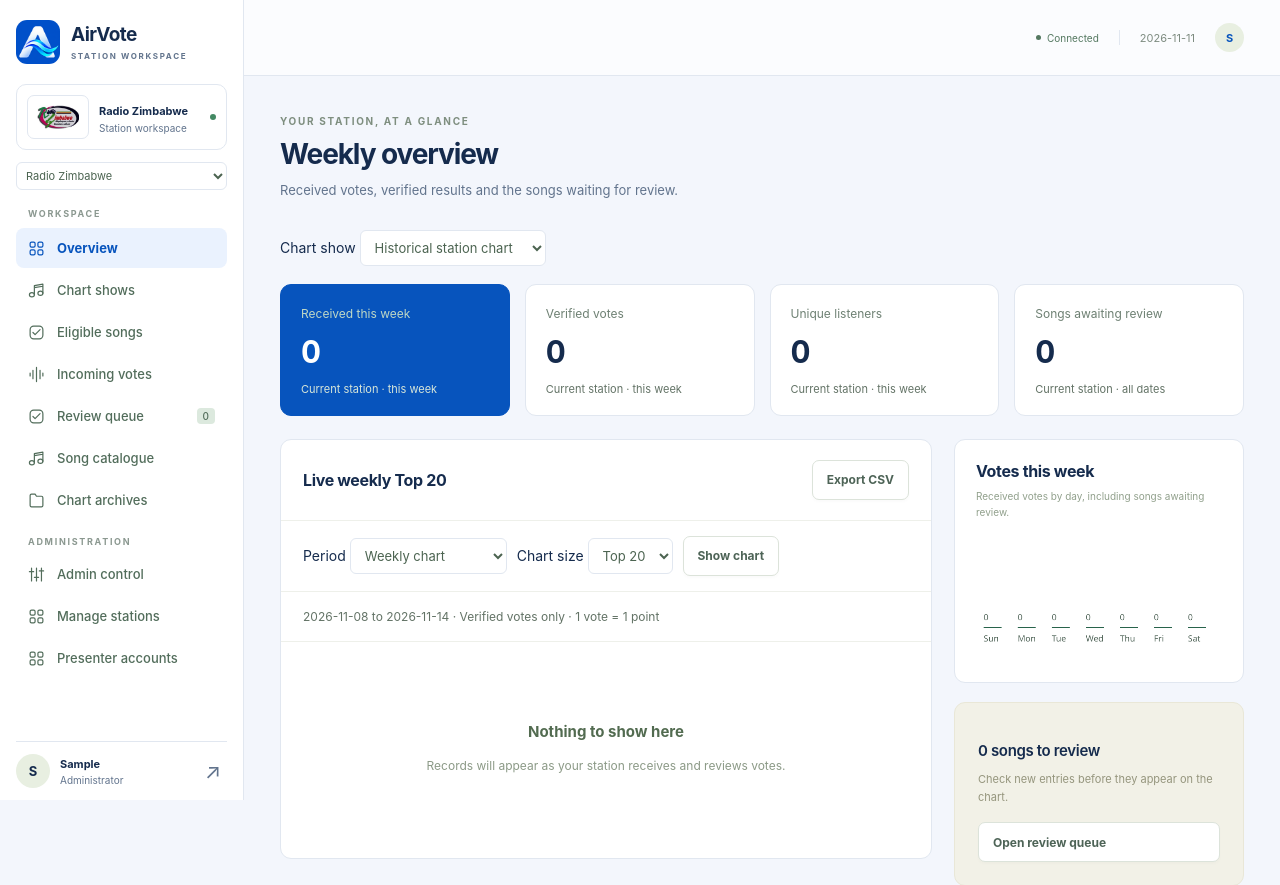
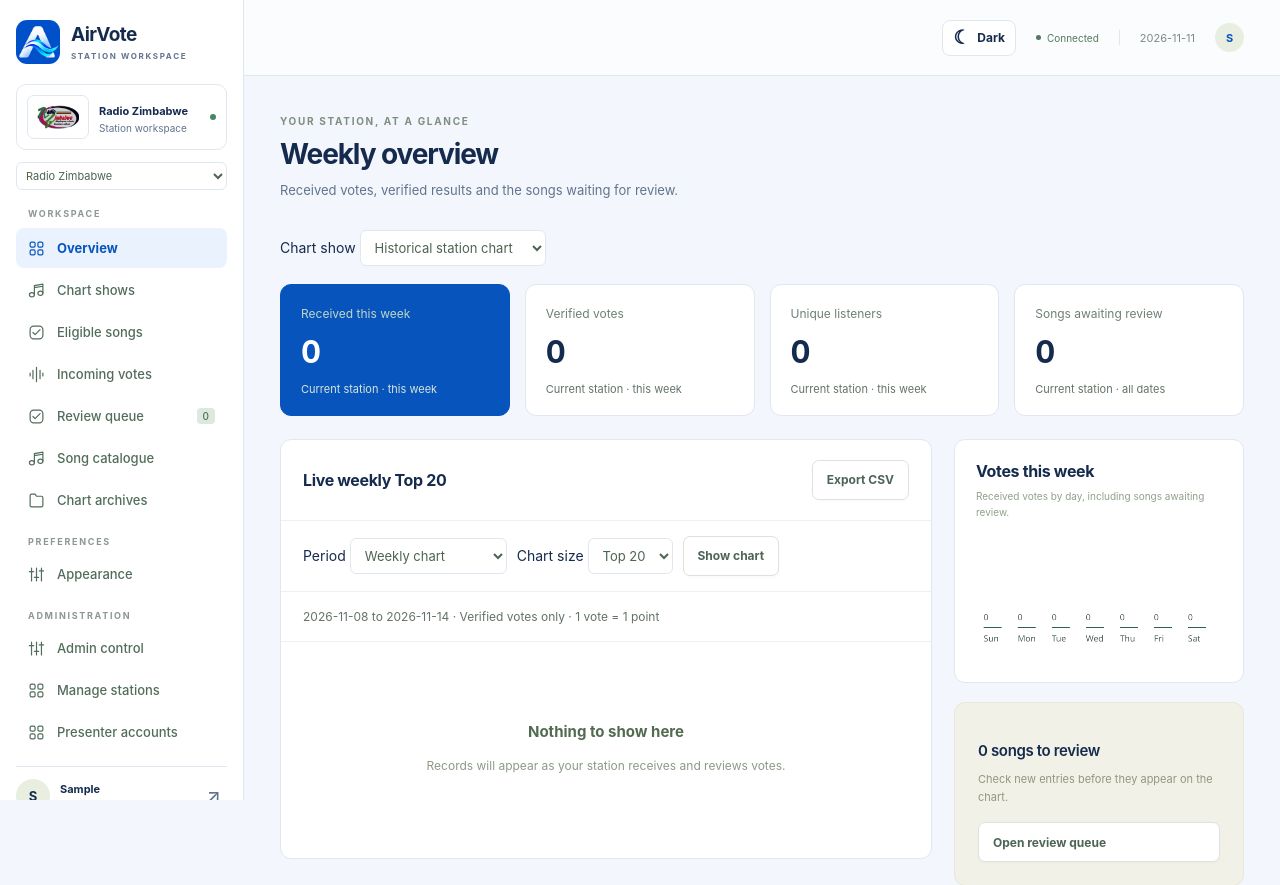
Before and after one commit to dev-merit01/radio-zimbabwe-chatbot, a Django app: page / in a window 1280 px wide. Shown: the top 885 px of the page. Run offline with Django 5.2, Linux system fonts and the light colour scheme; the visitor is signed in with stand-in values (Sample User, id 1); data comes from the database, SQL or seed files in the repository; data that the repository does not hold is empty; parts of the project's set-up code (start-up, migrations or seed data) failed here and were passed over.

Commit message:
Enable persistent light/dark theme controls in templates/dashboard/workspace.html

```diff
--- a/templates/dashboard/workspace.html
+++ b/templates/dashboard/workspace.html
@@ -1,5 +1,5 @@
 {% load static %}<!doctype html>
-<html lang="en"><head><meta charset="utf-8"><meta name="viewport" content="width=device-width,initial-scale=1"><title>{{ branding_station_name }} · AirVote</title><link rel="stylesheet" href="{% static 'workspace/studio.css' %}?v=mobile-drawer-20261110"><script defer src="{% static 'workspace/studio.js' %}?v=mobile-drawer-20261110"></script></head>
+<html lang="en"><head><meta charset="utf-8"><meta name="viewport" content="width=device-width,initial-scale=1"><title>{{ branding_station_name }} · AirVote</title><script src="{% static 'workspace/theme.js' %}?v=theme-20261111"></script><link rel="stylesheet" href="{% static 'workspace/studio.css' %}?v=mobile-drawer-20261110"><link rel="stylesheet" href="{% static 'workspace/theme.css' %}?v=theme-20261111"><script defer src="{% static 'workspace/studio.js' %}?v=mobile-drawer-20261110"></script></head>
 <body class="airvote-workspace">
 <svg class="svg-defs" aria-hidden="true"><defs>
 <symbol id="i-grid" viewBox="0 0 24 24"><rect x="3" y="3" width="7" height="7" rx="2"/><rect x="14" y="3" width="7" height="7" rx="2"/><rect x="3" y="14" width="7" height="7" rx="2"/><rect x="14" y="14" width="7" height="7" rx="2"/></symbol>
@@ -27,6 +27,7 @@
 <button class="nav-item" data-page="review"><svg><use href="#i-check"/></svg>Review queue<span id="nav-pending" class="nav-count">0</span></button>
 <button class="nav-item" data-page="catalogue"><svg><use href="#i-music"/></svg>Song catalogue</button>
 <button class="nav-item" data-page="archives"><svg><use href="#i-folder"/></svg>Chart archives</button>
+<div class="nav-label secondary-label">PREFERENCES</div><button class="nav-item" type="button" id="appearance-open" aria-haspopup="dialog" aria-controls="appearance-dialog"><svg><use href="#i-settings"/></svg>Appearance</button>
 {% if request.user.is_superuser %}<div class="nav-label secondary-label">ADMINISTRATION</div>
 <button class="nav-item" data-page="administration"><svg><use href="#i-settings"/></svg>Admin control</button>
 <button class="nav-item" data-page="stations"><svg><use href="#i-grid"/></svg>Manage stations</button>
@@ -34,7 +35,7 @@
 </nav>
 <div class="sidebar-bottom"><div class="profile"><a class="avatar" href="{% url 'accounts:profile' %}" aria-label="Your account">{{ request.user.username|first|upper }}</a><div><a href="{% url 'accounts:profile' %}" title="Your profile"><strong>{{ request.user.first_name|default:request.user.username }}</strong></a><span>{% if request.user.is_superuser %}Administrator{% elif presenter_chart_show_name %}Presenter · {{ presenter_chart_show_name }}{% else %}Station team{% endif %}</span></div><form method="post" action="{% url 'accounts:logout' %}">{% csrf_token %}<button class="signout" title="Sign out" aria-label="Sign out">↗</button></form></div></div>
 </aside>
-<div class="main-shell"><header class="topbar"><div><button class="mobile-toggle icon-button" id="menu-toggle" aria-label="Toggle navigation" aria-expanded="false" aria-controls="sidebar">☰</button></div><div class="topbar-right"><span class="connection" id="connection"><i></i><span>Connecting</span></span><span class="topbar-divider"></span><span id="today-label"></span><a class="avatar small" href="{% url 'accounts:profile' %}" aria-label="Open your profile" title="Your profile">{{ request.user.username|first|upper }}</a></div></header>
+<div class="main-shell"><header class="topbar"><div><button class="mobile-toggle icon-button" id="menu-toggle" aria-label="Toggle navigation" aria-expanded="false" aria-controls="sidebar">☰</button></div><div class="topbar-right"><button class="theme-quick-toggle" type="button" id="theme-quick-toggle" aria-pressed="false" aria-label="Switch to dark mode" title="Switch to dark mode"><span class="theme-icon" aria-hidden="true">☾</span><span class="theme-toggle-label">Dark</span></button><span class="connection" id="connection"><i></i><span>Connecting</span></span><span class="topbar-divider"></span><span id="today-label"></span><a class="avatar small" href="{% url 'accounts:profile' %}" aria-label="Open your profile" title="Your profile">{{ request.user.username|first|upper }}</a></div></header>
 <main id="main-content"><div class="page-heading"><div><span class="eyebrow" id="page-eyebrow">YOUR STATION, AT A GLANCE</span><h1 id="page-title">Weekly overview</h1><p id="page-description">Received votes, verified results and the songs waiting for review.</p></div></div>
 <div class="notice hidden" id="offline-banner" role="status">Connection interrupted. Results are from the last successful update. Changes are unavailable until reconnected.</div>
 {% if messages %}<div class="notice">{% for message in messages %}<p>{{ message }}</p>{% endfor %}</div>{% endif %}
@@ -44,5 +45,6 @@
 <div id="toast" class="toast hidden" role="status"></div>
 <dialog id="modal"><form id="modal-form"><div class="modal-top"><h2 id="modal-title"></h2><button type="button" class="icon-button" id="close-modal" aria-label="Close dialog">×</button></div><div id="modal-content"></div><p class="form-error" id="modal-error" role="alert"></p><div class="modal-actions"><button type="button" class="button secondary" id="cancel-modal">Cancel</button><button type="submit" class="button primary" id="modal-submit">Save changes</button></div></form></dialog>
 <dialog id="station-dialog"><form method="post" action="{% url 'accounts:switch_station' %}">{% csrf_token %}<input type="hidden" name="station" id="destination-station"><div class="modal-top"><h2>Unlock station</h2></div><p id="station-destination-label"></p><label class="field" for="station-password">Station password<input id="station-password" name="password" type="password" required maxlength="128" autocomplete="off"></label><div class="modal-actions"><button type="button" class="button secondary" id="cancel-station">Cancel</button><button class="button primary" type="submit">Unlock station</button></div></form></dialog>
+<dialog id="appearance-dialog" class="appearance-dialog" aria-labelledby="appearance-title"><div class="modal-top"><h2 id="appearance-title">Appearance</h2><button id="appearance-close" class="icon-button" type="button" aria-label="Close appearance settings">×</button></div><p class="appearance-intro">Choose how AirVote looks on this device. Your choice is saved automatically.</p><fieldset class="theme-options" style="border:0;padding:0;margin:0"><legend class="sr-only">Select appearance theme</legend><label class="theme-option"><input name="appearance-theme" type="radio" value="light" checked><span class="theme-swatch" aria-hidden="true"></span><span class="theme-option-label"><strong>Light Mode</strong><small>Original AirVote colours, ideal for bright offices.</small></span></label><label class="theme-option"><input name="appearance-theme" type="radio" value="dark"><span class="theme-swatch theme-swatch--dark" aria-hidden="true"></span><span class="theme-option-label"><strong>Dark Mode</strong><small>Lower-glare navy panels for radio studios and evenings.</small></span></label></fieldset><div class="appearance-actions"><button type="button" class="button secondary" id="appearance-close-alt" onclick="this.closest('dialog').close()">Done</button></div></dialog>
 <input type="hidden" id="csrf-token" value="{{ csrf_token }}">
 </body></html>
```
